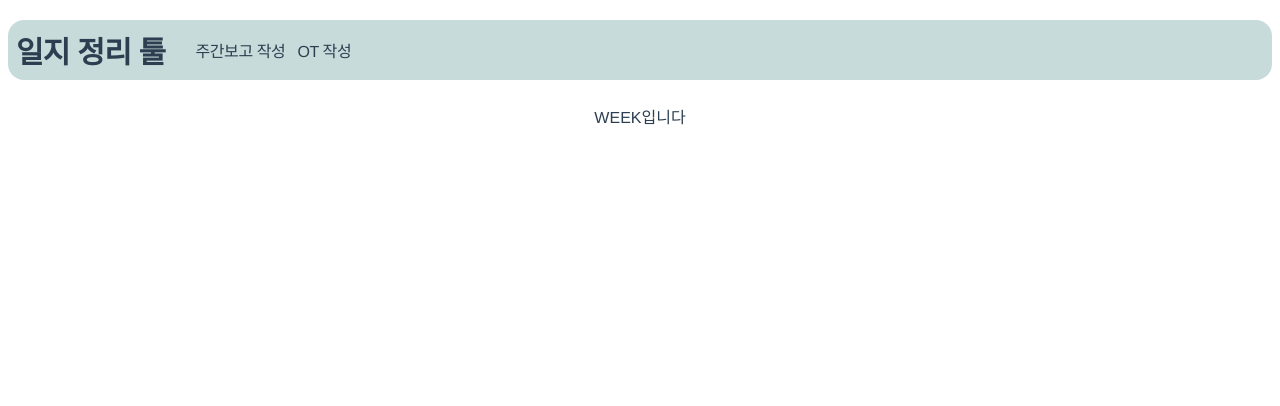
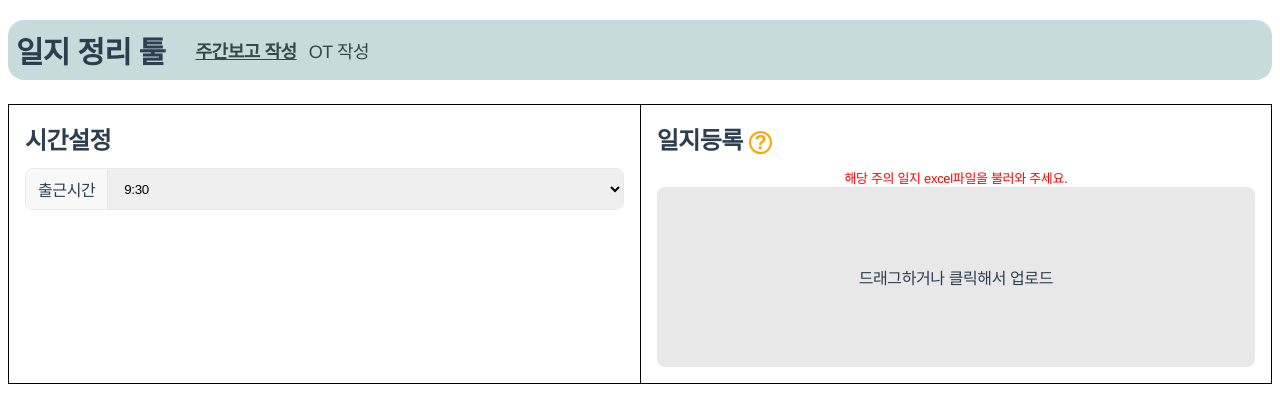
Before and after one commit to teller2016/vue-fe-overtime, a Vue app: page /week in a window 1280 px wide. Shown: the top 406 px of the page. Built offline with nearby package versions, Linux system fonts and the light colour scheme.

Commit message:
feat: week page vue page made and styled

```diff
--- a/src/App.vue
+++ b/src/App.vue
@@ -37,7 +37,7 @@ export default {
 };
 </script>
 
-<style>
+<style lang="scss">
 #app {
   font-family: Avenir, Helvetica, Arial, sans-serif;
   -webkit-font-smoothing: antialiased;
@@ -46,4 +46,69 @@ export default {
   color: #2c3e50;
   margin-top: 20px;
 }
+
+.sb {
+  &__container {
+    .container {
+      &__box {
+        border: 1px solid black;
+      }
+    }
+  }
+
+  &__options {
+    display: flex;
+    align-items: stretch;
+    justify-content: center;
+
+    &__guide {
+      margin-bottom: 8px;
+      color: $red;
+      font-size: 13px;
+    }
+  }
+
+  &__option {
+    width: 100%;
+    padding: 16px;
+
+    &:not(:first-of-type) {
+      border-left: 1px solid black;
+    }
+    .option {
+      &__header {
+        margin-bottom: 12px;
+        font-weight: 700;
+        font-size: 24px;
+        text-align: left;
+      }
+
+      &__content {
+      }
+    }
+  }
+
+  &__guide {
+    &__text {
+      color: black;
+      font-weight: bold;
+      font-size: 16px;
+
+      em {
+        color: red;
+      }
+    }
+
+    &__img {
+      display: block;
+      width: 1500px;
+      margin-top: 8px;
+
+      img {
+        max-width: 100%;
+        height: auto;
+      }
+    }
+  }
+}
 </style>
--- a/src/components/NavigationBar.vue
+++ b/src/components/NavigationBar.vue
@@ -4,12 +4,20 @@
 
     <ul class="nav__list">
       <li class="nav__item">
-        <router-link class="nav__link" :to="{ name: 'Week' }">
+        <router-link
+          class="nav__link"
+          active-class="active"
+          :to="{ name: 'Week' }"
+        >
           주간보고 작성
         </router-link>
       </li>
       <li class="nav__item">
-        <router-link class="nav__link" :to="{ name: 'OT' }">
+        <router-link
+          class="nav__link"
+          active-class="active"
+          :to="{ name: 'OT' }"
+        >
           OT 작성
         </router-link>
       </li>
@@ -49,10 +57,18 @@ export default {};
       }
 
       &__link {
-        font-size: 16px;
+        color: $pFont;
+        font-weight: 400;
+        font-size: 18px;
         cursor: pointer;
         &:hover {
           text-decoration: underline;
+        }
+
+        &.active {
+          text-decoration: underline;
+          color: $pFont;
+          font-weight: 700;
         }
       }
     }
--- a/src/pages/ot/index.vue
+++ b/src/pages/ot/index.vue
@@ -306,69 +306,6 @@ export default {
 
 <style lang="scss" scoped>
 .sb {
-  &__container {
-    .container {
-      &__box {
-        border: 1px solid black;
-      }
-    }
-  }
-
-  &__options {
-    display: flex;
-    align-items: stretch;
-    justify-content: center;
-
-    &__guide {
-      margin-bottom: 8px;
-      color: $red;
-      font-size: 13px;
-    }
-  }
-
-  &__option {
-    width: 100%;
-    padding: 16px;
-
-    &:not(:first-of-type) {
-      border-left: 1px solid black;
-    }
-    .option {
-      &__header {
-        margin-bottom: 12px;
-        font-weight: 700;
-        font-size: 24px;
-        text-align: left;
-      }
-
-      &__content {
-      }
-    }
-  }
-
-  &__guide {
-    &__text {
-      color: black;
-      font-weight: bold;
-      font-size: 16px;
-
-      em {
-        color: red;
-      }
-    }
-
-    &__img {
-      display: block;
-      width: 1500px;
-      margin-top: 8px;
-
-      img {
-        max-width: 100%;
-        height: auto;
-      }
-    }
-  }
-
   &__dinner {
     .dinner {
       &__form {
--- a/src/pages/week/index.vue
+++ b/src/pages/week/index.vue
@@ -1,9 +1,95 @@
 <template>
-  <div>WEEK입니다</div>
+  <div class="sb__container">
+    <!-- 옵션 영역 -->
+    <div class="container__box">
+      <div class="sb__options">
+        <div class="sb__option">
+          <header class="option__header">시간설정</header>
+
+          <div class="option__content">
+            <SelectElement
+              selectTitle="출근시간"
+              selectName="start-tiem"
+              :items="workStartTimeList"
+              v-model="workStartTime"
+            >
+            </SelectElement>
+          </div>
+        </div>
+
+        <div class="sb__option">
+          <header class="option__header">
+            일지등록
+            <NotificationPopup>
+              <p class="sb__guide__text">
+                * 작성하려는 주의 일지를 <em>Excel 파일</em>로 받아서
+                등록해주세요.
+              </p>
+              <figure class="sb__guide__img">
+                <img
+                  src="../../assets/images/excel_download_guide.png"
+                  alt=""
+                />
+              </figure>
+            </NotificationPopup>
+          </header>
+
+          <div class="option__content">
+            <p class="sb__options__guide">
+              해당 주의 일지 excel파일을 불러와 주세요.
+            </p>
+            <DragDrop @get-excel-data="getExcelData" />
+          </div>
+        </div>
+      </div>
+    </div>
+  </div>
 </template>
 
 <script>
-export default {};
+// import { ref, watchEffect, onMounted } from "vue";
+import SelectElement from "@/components/elements/SelectElement.vue";
+import DragDrop from "@/components/DragDrop.vue";
+import NotificationPopup from "@/components/utils/NotificationPopup.vue";
+
+export default {
+  components: {
+    SelectElement,
+    DragDrop,
+    NotificationPopup,
+  },
+  setup() {
+    // 출근시간 데이터 목록
+    const workStartTimeList = [
+      {
+        text: "9",
+        value: 18,
+        selected: false,
+      },
+      {
+        text: "9:30",
+        value: 18.5,
+        selected: true,
+      },
+      {
+        text: "10:00",
+        value: 19,
+        selected: false,
+      },
+    ];
+
+    return {
+      workStartTimeList,
+    };
+  },
+};
 </script>
 
-<style></style>
+<style lang="scss" scoped>
+.sb {
+  &__container {
+    max-width: 1280px;
+    margin: 0 auto;
+  }
+}
+</style>
--- a/src/styles/variables.scss
+++ b/src/styles/variables.scss
@@ -6,6 +6,7 @@ $gray800: #666;
 $black: black;
 $red: red;
 
+$pFont: #324b4a;
 $pGreen: #c6dbda;
 $pRed: #fee1e8;
 $pOrange: #fed7c3;
```
